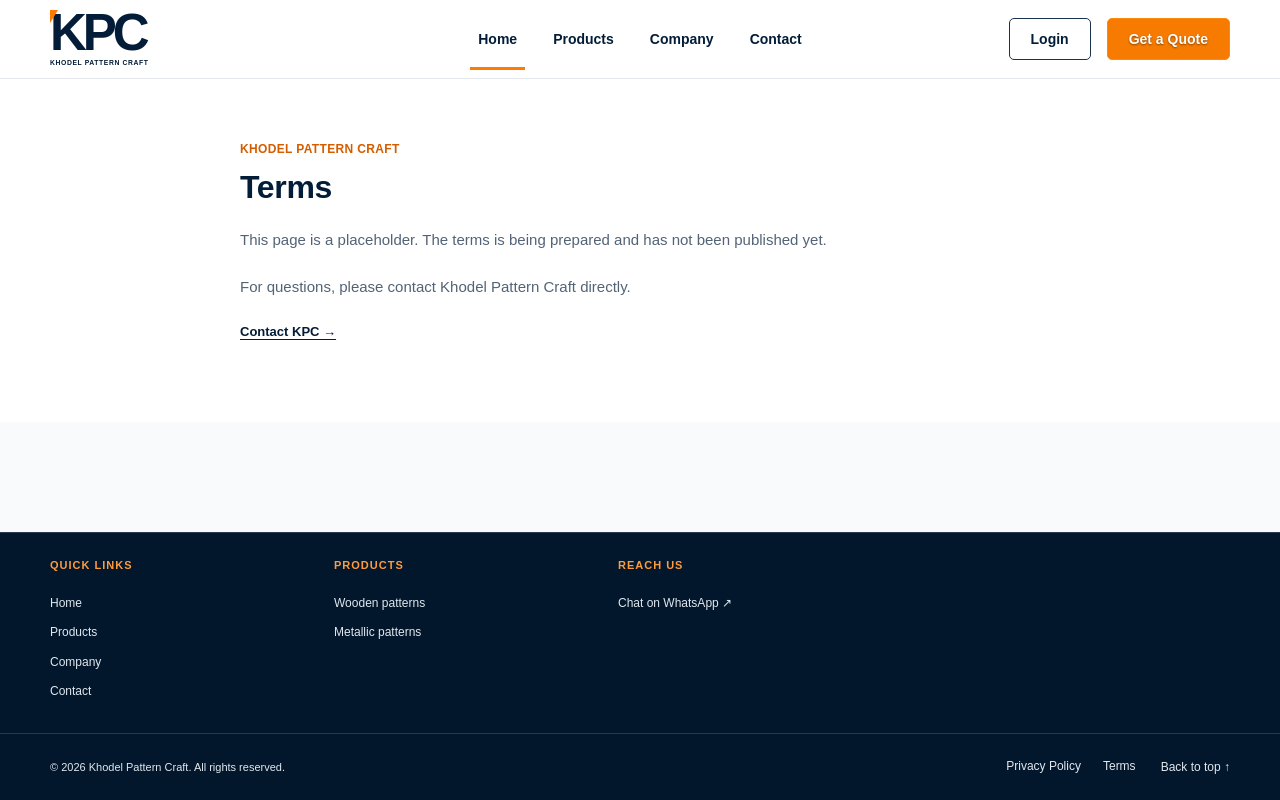
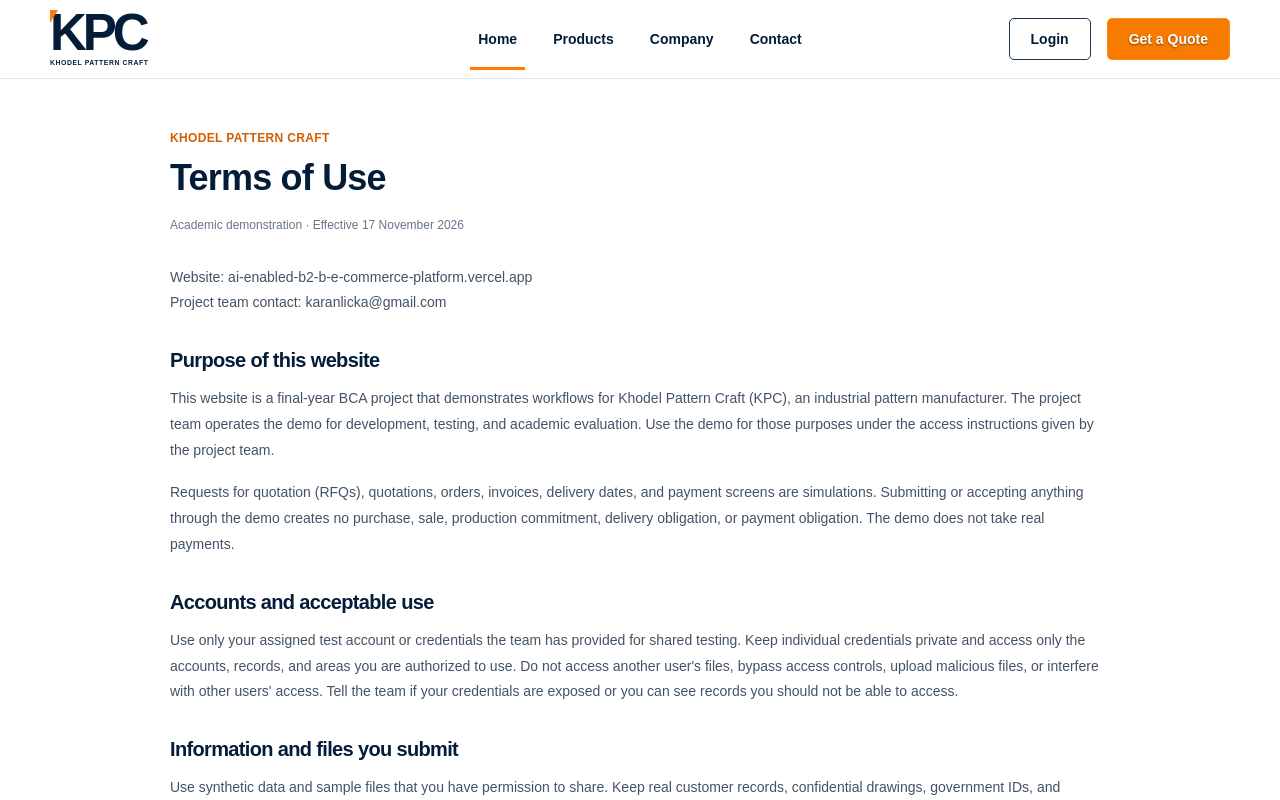
Before and after one commit to KaranDev316/AI-Enabled-B2B-E-Commerce-Platform-for-Industrial-Pattern-Manufacturing, a React (Vite) app in the folder frontend/: page /terms in a window 1280 px wide. Shown: the top 800 px of the page. Built offline with nearby package versions, Linux system fonts and the light colour scheme; no server answers.

Commit message:
docs: add academic privacy policy and terms of use

```diff
--- a/frontend/src/main.jsx
+++ b/frontend/src/main.jsx
@@ -13,7 +13,8 @@ import { EmployeePortal } from './pages/EmployeePortal';
 import { AdminPortal } from './pages/AdminPortal';
 
 import { Footer } from './components/Footer';
-import { LegalPage } from './pages/LegalPage';
+import { PrivacyPage } from './pages/PrivacyPage';
+import { TermsPage } from './pages/TermsPage';
 import { CataloguePage } from './pages/CataloguePage';
 import { LandingPage } from './pages/LandingPage';
 
@@ -73,8 +74,8 @@ createRoot(document.getElementById('root')).render(
               </ProtectedRoute>
             }
           />
-          <Route path="/privacy" element={<LegalPage title="Privacy Policy" />} />
-          <Route path="/terms" element={<LegalPage title="Terms" />} />
+          <Route path="/privacy" element={<PrivacyPage />} />
+          <Route path="/terms" element={<TermsPage />} />
           <Route path="*" element={<NotFound />} />
         </Routes></div><Footer /></div>
       </BrowserRouter>
--- /dev/null
+++ b/frontend/src/pages/PrivacyPage.css
@@ -0,0 +1,12 @@
+.privacy-page { max-width: 940px; padding-block: 48px 60px; }
+.kpc-public .privacy-page h1 { font-size: 36px; color: var(--public-navy) !important; font-weight: 750; letter-spacing: -.8px; }
+.privacy-page .privacy-date { font-size: 12px; color: #667689; margin: 15px 0 28px; }
+.privacy-page p { font-size: 14px; line-height: 1.85; color: #435366; }
+.privacy-page section { margin-top: 32px; }
+.kpc-public .privacy-page h2 { font-size: 20px; margin-bottom: 14px; }
+.privacy-table-wrap { overflow-x: auto; }
+.privacy-page table { width: 100%; border-collapse: collapse; font-size: 13px; }
+.privacy-page caption { caption-side: top; font-size: 12px; padding: 0 0 12px; color: #667689; }
+.privacy-page th, .privacy-page td { padding: 16px; border: 1px solid #dce3ea; vertical-align: top; line-height: 1.7; color: #435366; }
+.privacy-page th { background: #edf2f6; color: #031d38; }
+.privacy-page td:first-child { width: 55%; }
--- /dev/null
+++ b/frontend/src/pages/PrivacyPage.jsx
@@ -0,0 +1,23 @@
+import React from 'react';
+import { PublicHeader } from '../components/PublicHeader';
+import './PrivacyPage.css';
+
+const information = [
+  ['Accounts and business profiles', 'Test account email, name, role, and login credentials. Sample business profiles may include a company name, contact person, phone number, address, and GSTIN.', 'To sign in, demonstrate the customer, employee, and Admin portals, and control access.'],
+  ['RFQs, drawings, and support', 'Sample requests for quotation, specifications, drawings, support messages, and attachments.', 'To demonstrate submitting and reviewing requirements, handling related files, and responding to support inquiries.'],
+  ['Sessions and technical records', 'Session cookies and related session records. Hosting services may record technical information such as IP address, request time, and errors.', 'To keep users signed in, operate the site, and diagnose technical problems.'],
+  ['Demonstration transactions', 'Sample quotations, orders, invoices, and simulated payments, where those features are enabled.', 'To demonstrate the workflow. The demo does not process real payments or request card, bank, or UPI credentials.'],
+];
+export function PrivacyPage() {
+  return <div className="kpc-public"><PublicHeader /><main className="public-container privacy-page">
+    <p className="public-eyebrow">Khodel Pattern Craft</p><h1>Privacy Policy</h1><p className="privacy-date">Academic demonstration notice · Effective <time dateTime="2026-11-17">17 November 2026</time></p>
+    <p>Website: <a href="https://ai-enabled-b2-b-e-commerce-platform.vercel.app/">ai-enabled-b2-b-e-commerce-platform.vercel.app</a><br/>Project team contact: <a href="mailto:karanlicka@gmail.com">karanlicka@gmail.com</a></p>
+    <p>This website is a final-year BCA project that demonstrates workflows for Khodel Pattern Craft (KPC), an industrial pattern manufacturer. The project team operates this demonstration for development, testing, and academic evaluation. The site is intended for invited team members, faculty, and evaluators using test accounts and sample records.</p>
+    <section aria-labelledby="privacy-data"><h2 id="privacy-data">What the demonstration uses</h2><div className="privacy-table-wrap"><table><caption>Information used in the academic demonstration and its purpose</caption><thead><tr><th scope="col">Information</th><th scope="col">Why it is used</th></tr></thead><tbody>{information.map(([title,details,purpose]) => <tr key={title}><td><strong>{title}</strong><br/>{details}</td><td>{purpose}</td></tr>)}</tbody></table></div></section>
+    <section aria-labelledby="privacy-sample"><h2 id="privacy-sample">Use sample information only</h2><p>Use the supplied demo credentials or synthetic details. Please keep real names, personal contact details, customer records, government IDs, payment credentials, and confidential CAD drawings out of the demo. Use a test password that you do not use elsewhere.</p><p>If you accidentally submit real information, contact the project team promptly so the submission can be identified and its removal arranged.</p></section>
+    <section aria-labelledby="privacy-access"><h2 id="privacy-access">Who may handle demo data</h2><p>Authorized project team members and hosting or storage providers may handle demo data to operate and troubleshoot the site. Faculty and evaluators may see sample records during demonstrations.</p></section>
+    <section aria-labelledby="privacy-session"><h2 id="privacy-session">Session cookies</h2><p>Project accounts use a session cookie for sign-in. It maintains your authenticated session while you use account features. Sign out when you finish, especially on a shared computer.</p></section>
+    <section aria-labelledby="privacy-retention"><h2 id="privacy-retention">Retention and requests</h2><p>The team keeps test data for development and academic evaluation. For corrections, removal requests, or questions about a submission, email the project team at <a href="mailto:karanlicka@gmail.com">karanlicka@gmail.com</a>.</p><p>Include the relevant test account or submission reference. Leave out passwords and confidential files.</p><a className="public-detail-link" href="mailto:karanlicka@gmail.com">Email the project team →</a></section>
+    <section aria-labelledby="privacy-business"><h2 id="privacy-business">About this notice</h2><p>This notice applies to the academic demonstration. It does not describe an approved live business service. If the website moves to real customer use, the notice must be updated to reflect its actual operator, contact process, providers, retention practices, and data handling.</p></section>
+  </main></div>;
+}
--- /dev/null
+++ b/frontend/src/pages/TermsPage.jsx
@@ -0,0 +1,42 @@
+import React from 'react';
+import { Link } from 'react-router-dom';
+import { PublicHeader } from '../components/PublicHeader';
+import './PrivacyPage.css';
+
+const sections = [
+  {
+    "title": "Purpose of this website",
+    "paragraphs": [
+      "This website is a final-year BCA project that demonstrates workflows for Khodel Pattern Craft (KPC), an industrial pattern manufacturer. The project team operates the demo for development, testing, and academic evaluation. Use the demo for those purposes under the access instructions given by the project team.",
+      "Requests for quotation (RFQs), quotations, orders, invoices, delivery dates, and payment screens are simulations. Submitting or accepting anything through the demo creates no purchase, sale, production commitment, delivery obligation, or payment obligation. The demo does not take real payments."
+    ]
+  },
+  {
+    "title": "Accounts and acceptable use",
+    "paragraphs": [
+      "Use only your assigned test account or credentials the team has provided for shared testing. Keep individual credentials private and access only the accounts, records, and areas you are authorized to use. Do not access another user's files, bypass access controls, upload malicious files, or interfere with other users' access. Tell the team if your credentials are exposed or you can see records you should not be able to access."
+    ]
+  },
+  {
+    "title": "Information and files you submit",
+    "paragraphs": [
+      "Use synthetic data and sample files that you have permission to share. Keep real customer records, confidential drawings, government IDs, and payment credentials out of the demo. The team may use submitted sample material to test and demonstrate the relevant workflow. If you accidentally upload real or confidential information, contact the team promptly with the submission reference."
+    ]
+  },
+  {
+    "title": "Demonstration availability and privacy",
+    "paragraphs": [
+      "The team may reset test accounts and remove sample records during testing or after evaluation. Keep your own copy of any sample material you need. Sample prices, lead times, and automated estimates, where shown, are for demonstration only. See the academic Privacy Notice for information about demo records, cookies, and privacy requests."
+    ]
+  }
+];
+
+export function TermsPage() {
+  return <div className="kpc-public"><PublicHeader /><main className="public-container privacy-page">
+    <p className="public-eyebrow">Khodel Pattern Craft</p><h1>Terms of Use</h1>
+    <p className="privacy-date">Academic demonstration · Effective <time dateTime="2026-11-17">17 November 2026</time></p>
+    <p>Website: <a href="https://ai-enabled-b2-b-e-commerce-platform.vercel.app/">ai-enabled-b2-b-e-commerce-platform.vercel.app</a><br/>Project team contact: <a href="mailto:karanlicka@gmail.com">karanlicka@gmail.com</a></p>
+    {sections.map((section,i) => <section key={section.title} aria-labelledby={`terms-section-${i}`}><h2 id={`terms-section-${i}`}>{section.title}</h2>{section.paragraphs.map(paragraph => <p key={paragraph}>{paragraph}</p>)}</section>)}
+    <p>Read the <Link to="/privacy">Privacy Policy</Link> for the academic demonstration. For questions about these terms, email <a href="mailto:karanlicka@gmail.com">karanlicka@gmail.com</a>.</p>
+  </main></div>;
+}
```
